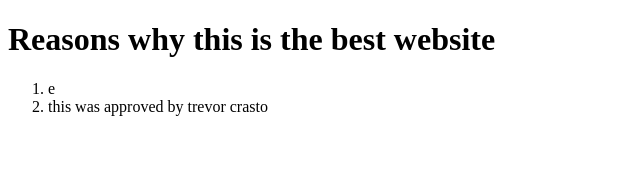
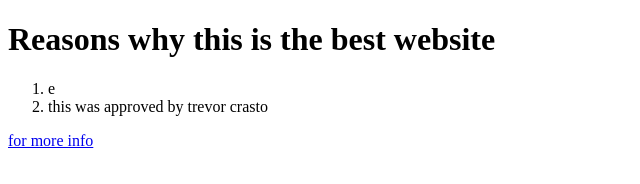
Before and after one commit to Aster251/Aster251.github.io, a plain HTML site: page index.html in a window 1280 px wide. Shown: the whole page, without its empty margins (0-640 px from the left). Drawn offline with Linux system fonts and the light colour scheme.

Commit message:
Update index.html

```diff
--- a/index.html
+++ b/index.html
@@ -11,5 +11,6 @@
 	<li> e </li>
 	<li> this was approved by trevor crasto </li>
 	</ol>
+<a href="https://www.youtube.com/watch?v=4TbLqs92VKA/">for more info</a>
 </body>
 </html>
```
